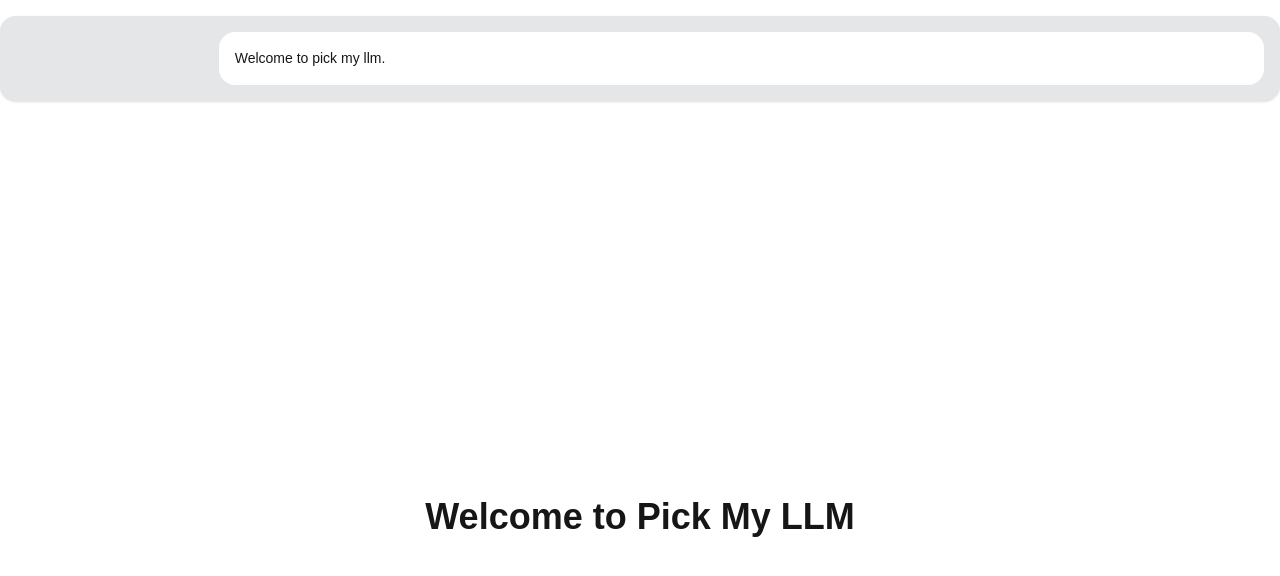
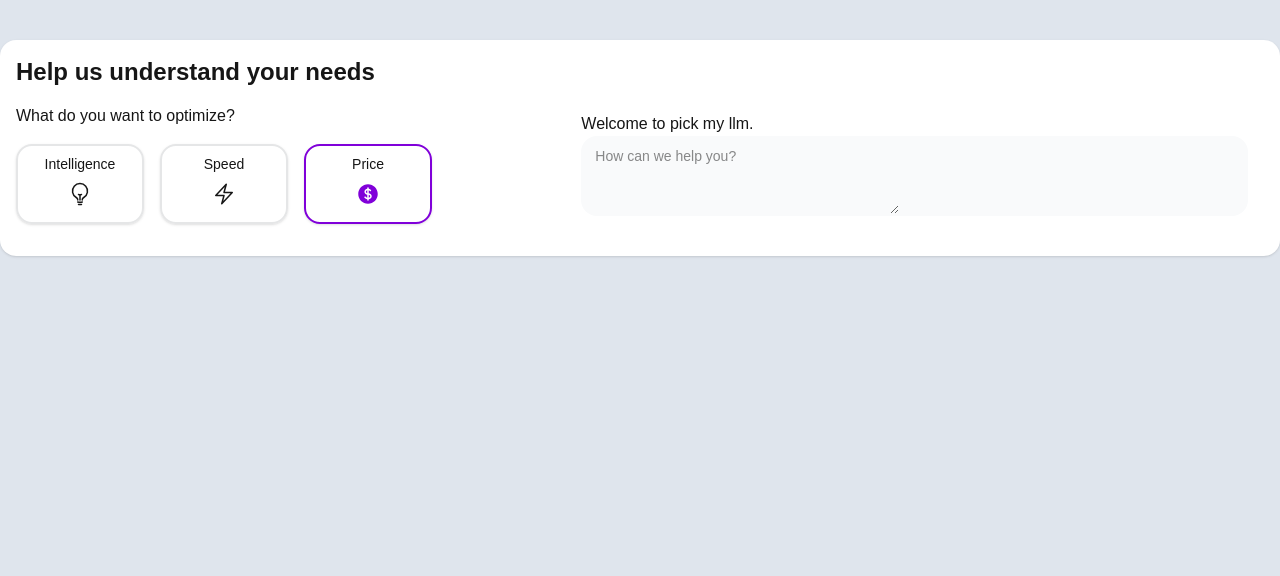
Before and after one commit to PedroNavHur/pick-my-llm, a Next.js app: page /dashboard in a window 1280 px wide. Shown: the top 576 px of the page. Built offline with nearby package versions, Linux system fonts and the light colour scheme.

Commit message:
Add Metric Selector Component
Add component called metric selector to let the user prioritize quality, latency or cost.

```diff
--- a/package.json
+++ b/package.json
@@ -11,6 +11,7 @@
   "dependencies": {
     "@ai-sdk/openai": "^2.0.4",
     "@ai-sdk/react": "^2.0.5",
+    "@heroicons/react": "^2.2.0",
     "@upstash/ratelimit": "^2.0.6",
     "@vercel/kv": "^3.0.0",
     "ai": "^5.0.5",
--- a/src/app/dashboard/page.tsx
+++ b/src/app/dashboard/page.tsx
@@ -1,25 +1,32 @@
+import MetricSelector from "@/components/metricSelector";
+
 export default function Page() {
   return (
     <div>
-      <div className="card container bg-base-300 shadow-sm mx-auto my-4">
-        <div className="card-body p-4">
-          <div className="flex items-center justify-center">
+      <div className="card container bg-base-100 shadow-sm mx-auto my-10 p-4">
+        <p className="text-2xl font-bold text-base-content">
+          Help us understand your needs
+        </p>
+        <div className="flex">
+          <div className="flex-1 py-4">
+            <MetricSelector />
+          </div>
+          <div className="flex items-center justify-center flex-2">
             <div className="flex-1 w-30"></div>
-
-            <div className="card bg-base-100 flex-5 p-4">
+            <div className="card bg-base-3s00 flex-5 p-4">
               <p className="card-text">Welcome to pick my llm.</p>
               <div className="flex items-center justify-center">
                 <div className="flex-1 card bg-base-200">
-
+                  <textarea
+                    className="textarea textarea-ghost"
+                    placeholder="How can we help you?"
+                  ></textarea>
                 </div>
               </div>
             </div>
           </div>
         </div>
       </div>
-      <div className="flex items-center justify-center h-screen">
-        <h1 className="text-4xl font-bold">Welcome to Pick My LLM</h1>
-      </div>
     </div>
   );
 }
--- a/src/app/globals.css
+++ b/src/app/globals.css
@@ -3,9 +3,14 @@
 @plugin "daisyui" {
   themes:
     pastel --default,
-    dracula --prefersdark;
+    pastel --dark;
 }
 
+html,
 body {
+  margin: 0;
+  padding: 0;
+  min-height: 100%;
+  background-color: var(--color-neutral-content);
   font-family: Arial, Helvetica, sans-serif;
 }
--- /dev/null
+++ b/src/components/metricSelector.tsx
@@ -0,0 +1,69 @@
+"use client";
+
+import type { ComponentType, SVGProps } from "react";
+import { useState } from "react";
+
+// outline icons
+import {
+    BoltIcon as BoltOutline,
+    LightBulbIcon as BulbOutline,
+    CurrencyDollarIcon as DollarOutline,
+} from "@heroicons/react/24/outline";
+
+// solid icons
+import {
+    BoltIcon as BoltSolid,
+    LightBulbIcon as BulbSolid,
+    CurrencyDollarIcon as DollarSolid,
+} from "@heroicons/react/24/solid";
+
+type HeroIcon = ComponentType<SVGProps<SVGSVGElement>>;
+type Card = {
+  label: string;
+  Outline: HeroIcon;
+  Solid: HeroIcon;
+};
+
+const cards: Card[] = [
+  { label: "Intelligence", Outline: BulbOutline, Solid: BulbSolid },
+  { label: "Speed", Outline: BoltOutline, Solid: BoltSolid },
+  { label: "Price", Outline: DollarOutline, Solid: DollarSolid },
+];
+
+export default function MetricSelector() {
+  const [selected, setSelected] = useState<number>(2); // default “Price”
+
+  return (
+    <div className="flex flex-col justify-center space-y-4">
+      <p className="text-md">What do you want to optimize?</p>
+      <div className="flex space-x-4">
+        {cards.map((c, i) => {
+          const isActive = i === selected;
+          const Icon = isActive ? c.Solid : c.Outline;
+
+          return (
+            <div
+              key={c.label}
+              onClick={() => setSelected(i)}
+              className={`
+                card cursor-pointer border-2 flex-1 p-2 flex flex-col items-center text-base-content
+                ${isActive ? "border-primary-content" : "border-base-300"}
+                shadow-sm transition
+              `}
+            >
+              {/* Label */}
+              <p className="text-sm font-medium mb-2">{c.label}</p>
+
+              {/* Icon */}
+              <Icon
+                className={`w-6 h-6 mb-2 transition-colors
+                  ${isActive ? "text-primary-content" : "text-base-content"}
+                `}
+              />
+            </div>
+          );
+        })}
+      </div>
+    </div>
+  );
+}
```
Also changed, not shown: 1 other file (tests, documents, lock files or other folders).
